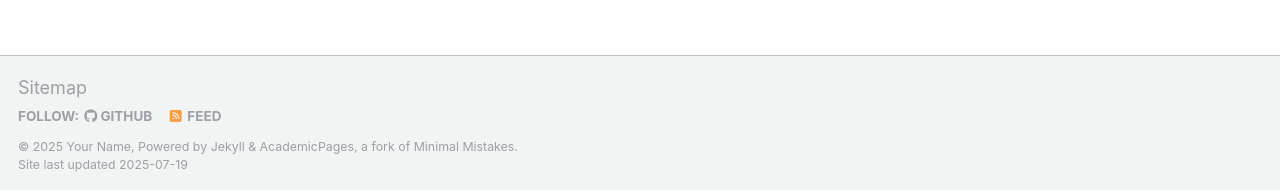
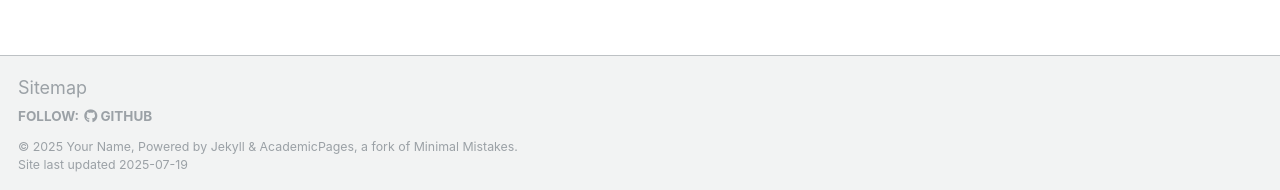
Before and after one commit to ling112211/ling112211.github.io, a Jekyll site: the page built from _pages/about.md, in a window 1280 px wide. Shown: the part 707-897 px from the top of the page. Built offline with Jekyll 4.4.1, drawn with Linux system fonts in a browser that asks for light colours; some web fonts are replaced; a script that is not in the unit is left out.

Commit message:
Update _config.yml

```diff
--- a/_config.yml
+++ b/_config.yml
@@ -44,7 +44,7 @@ author:
   bitbucket        : # Username - Update with your username on the site
   codepen          : # Username
   dribbble         : # Username
-  github           : "https://github.com/ling112211?tab=repositories"
+  github           : "https://github.com/ling112211"
   kaggle           : # Username
   stackoverflow    : # User number or user number and name (i.e., use "1" or "1/jeff-atwood")
 
@@ -118,7 +118,7 @@ staticman:
       options:
         format           : "iso8601" # "iso8601" (default), "timestamp-seconds", "timestamp-milliseconds"
 atom_feed:
-  hide                   : false     # change to true to hide the RSS feed in the footer
+  hide                   : true     # change to true to hide the RSS feed in the footer
   path                   : # blank (default) uses feed.xml
 
 
```
